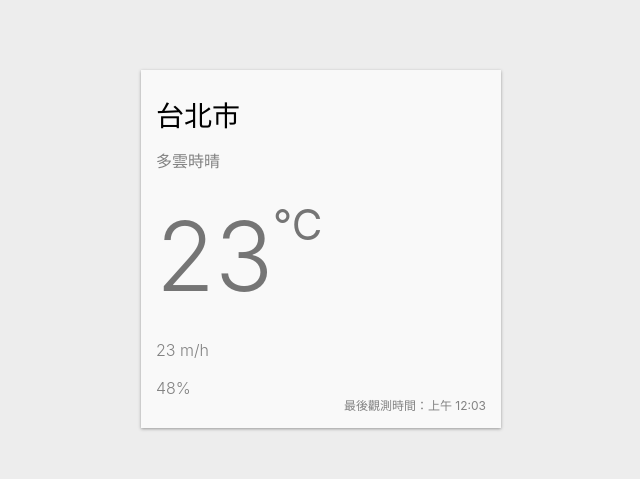
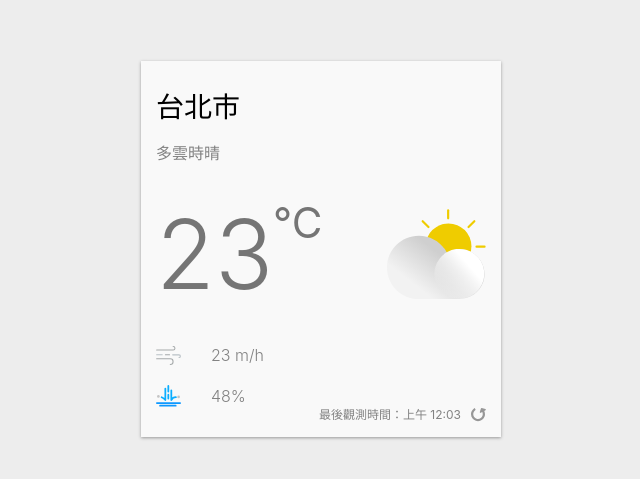
Before and after one commit to 70928manson/react-weather-app-pratice, a React (Create React App) app: page / in a window 1280 px wide. Shown: the part 151-630 px from the top of the page, without its empty margins (319-959 px from the left). Built offline with nearby package versions, Linux system fonts and the light colour scheme.

Commit message:
emotion svg UI update

```diff
--- a/src/App.js
+++ b/src/App.js
@@ -1,5 +1,10 @@
 import React from 'react';
 import styled from '@emotion/styled';
+
+import { ReactComponent as DayCloudyIcon } from './images/day-cloudy.svg';
+import { ReactComponent as AirFlowIcon } from './images/airFlow.svg';
+import { ReactComponent as RainIcon } from './images/rain.svg';
+import { ReactComponent as RefreshIcon } from './images/refresh.svg';
 
 const Container = styled.div`
   background-color: #ededed;
@@ -56,6 +61,11 @@ const AirFlow = styled.div`
   font-weight: 300;
   color: #828282;
   margin-bottom: 20px;
+  svg {
+    width: 25px;
+    height: auto;
+    margin-right: 30px;
+  }
 `;
 
 const Rain = styled.div`
@@ -64,6 +74,11 @@ const Rain = styled.div`
   font-size: 16x;
   font-weight: 300;
   color: #828282;
+  svg {
+    width: 25px;
+    height: auto;
+    margin-right: 30px;
+  }
 `;
 
 const Refresh = styled.div`
@@ -74,6 +89,16 @@ const Refresh = styled.div`
   display: inline-flex;
   align-items: flex-end;
   color: #828282;
+  svg {
+    margin-left: 10px;
+    width: 15px;
+    height: 15px;
+    cursor: pointer;
+  }
+`;
+
+const DayCloudy = styled(DayCloudyIcon)`
+  flex-basis: 30%;
 `;
 
 const App = () => {
@@ -86,10 +111,17 @@ const App = () => {
           <Temperature>
             23 <Celsius>°C</Celsius>
           </Temperature>
+          <DayCloudy />  {/*svg*/}
         </CurrentWeather>
-        <AirFlow> 23 m/h </AirFlow>
-        <Rain> 48% </Rain>
-        <Refresh> 最後觀測時間：上午 12:03 </Refresh>
+        <AirFlow>
+          <AirFlowIcon /> 23 m/h
+        </AirFlow>
+        <Rain>
+          <RainIcon /> 48%
+        </Rain>
+        <Refresh>
+           最後觀測時間：上午 12:03 <RefreshIcon />
+        </Refresh>
       </WeatherCard>
     </Container>
   );
```
